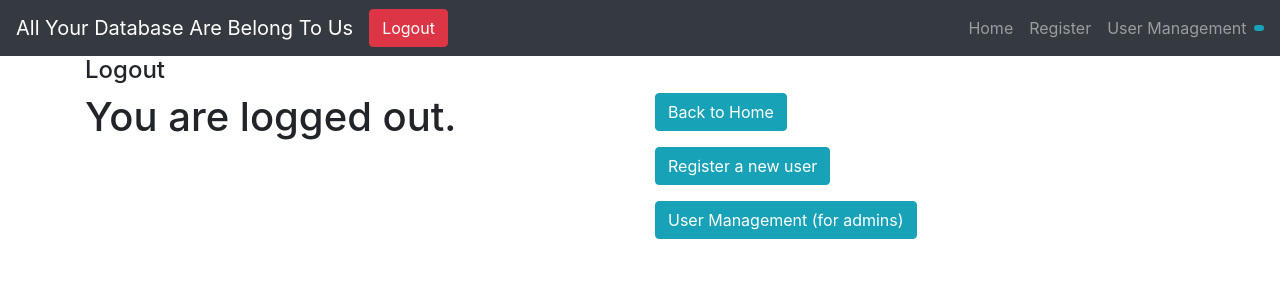
After one commit to mbalabanov/db, a Flask app: page /logout in a window 1280 px wide. The commit adds this page. Shown: the top 300 px of the page. Run offline with Flask 2, Linux system fonts and the light colour scheme; some libraries are stand-ins or nearby versions.

Commit message:
Added logout button and gitignore

```diff
--- a/main.py
+++ b/main.py
@@ -90,6 +90,13 @@ def success():
 
                 return response
 
+@app.route("/logout")
+def logout():
+        delcookie = make_response(render_template("logout.html"))
+        delcookie.delete_cookie('email')
+
+        return delcookie
+
 @app.route("/admin")
 def admin():
         active = "active"
--- a/templates/base.html
+++ b/templates/base.html
@@ -11,6 +11,7 @@
 
   <nav class="navbar navbar-expand-lg navbar-dark bg-dark static-top">
       <a class="navbar-brand" href="/">All Your Database Are Belong To Us</a>
+      <a href="/logout" class="btn btn-danger">Logout</a>
       <button class="navbar-toggler" type="button" data-toggle="collapse" data-target="#navbarResponsive" aria-controls="navbarResponsive" aria-expanded="false" aria-label="Toggle navigation">
         <span class="navbar-toggler-icon"></span>
       </button>
--- a/templates/index.html
+++ b/templates/index.html
@@ -9,7 +9,7 @@
 </div>
 <div class="row">
     <div class="col-sm">
-        <p><a href="/form" class="btn btn-info">Register as a user</a></p>
+        <p><a href="/form" class="btn btn-info">Register a new user</a></p>
         <p><a href="/admin" class="btn btn-info">User Management (for admins)</a></p>
     </div>
 
--- /dev/null
+++ b/templates/logout.html
@@ -0,0 +1,22 @@
+{% extends "base.html" %}
+
+{% block content %}
+
+<div class="row">
+    <div class="col-12">
+        <h4>Logout</h4>
+    </div>
+</div>
+
+<div class="row">
+    <div class="col-sm">
+        <h1>You are logged out.</h1>
+    </div>
+    <div class="col-sm">
+        <p><a href="/" class="btn btn-info">Back to Home</a></p>
+        <p><a href="/form" class="btn btn-info">Register a new user</a></p>
+        <p><a href="/admin" class="btn btn-info">User Management (for admins)</a></p>
+    </div>
+</div>
+
+{% endblock content %}
```
Also changed, not shown: localhost.sqlite, 1 other file.
